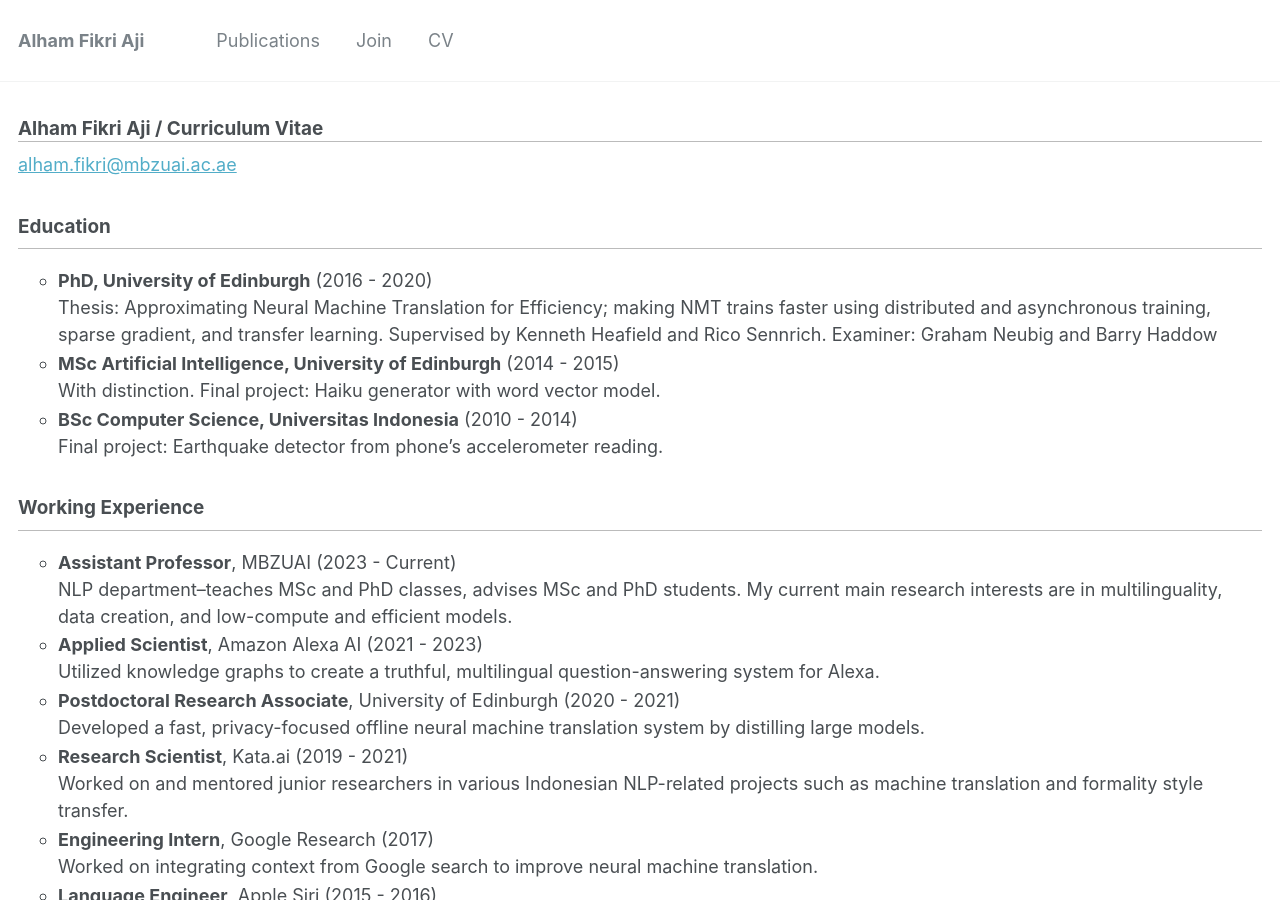
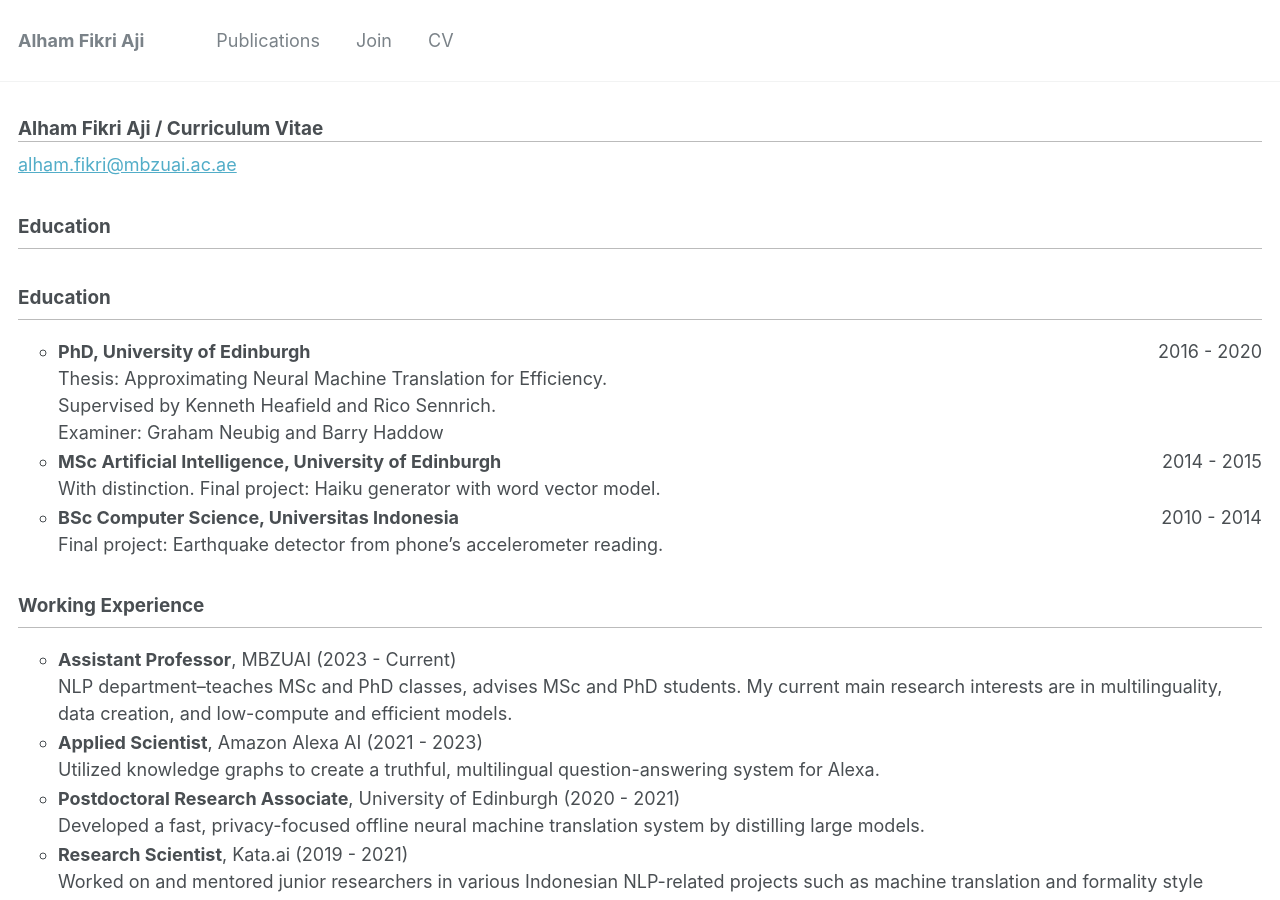
Before and after one commit to afaji/afaji.github.io, a Jekyll site: the page built from _pages/cv.md, in a window 1280 px wide and 900 px high. Built offline with Jekyll 4.4.1, drawn with Linux system fonts in a browser that asks for light colours.

Commit message:
Update cv.md

```diff
--- a/_pages/cv.md
+++ b/_pages/cv.md
@@ -16,14 +16,16 @@ redirect_from:
 [//]: # (In the past, I have gained industry experience at companies such as Amazon, Google, and Apple.)
 
 ## Education
+## Education
 
-* **PhD, University of Edinburgh** (2016 - 2020)\
-<span class='desc'>Thesis: Approximating Neural Machine Translation for Efficiency; making NMT trains faster using distributed and asynchronous training, sparse gradient, and transfer learning. Supervised by Kenneth Heafield and Rico Sennrich.</span>
-<span class='desc'>Examiner: Graham Neubig and Barry Haddow</span>
-* **MSc Artificial Intelligence, University of Edinburgh** (2014 - 2015)\
-<span class='desc'>With distinction. Final project: Haiku generator with word vector model.</span>
-* **BSc Computer Science, Universitas Indonesia** (2010 - 2014)\
-<span class='desc'>Final project: Earthquake detector from phone's accelerometer reading.</span>
+* **PhD, University of Edinburgh** <span style="float: right;">2016 - 2020</span><br>
+  <span class='desc'>Thesis: Approximating Neural Machine Translation for Efficiency.</span><br>
+  <span class='desc'>Supervised by Kenneth Heafield and Rico Sennrich.</span><br>
+  <span class='desc'>Examiner: Graham Neubig and Barry Haddow</span>
+* **MSc Artificial Intelligence, University of Edinburgh** <span style="float: right;">2014 - 2015</span>\
+  <span class='desc'>With distinction. Final project: Haiku generator with word vector model.</span>
+* **BSc Computer Science, Universitas Indonesia** <span style="float: right;">2010 - 2014</span>\
+  <span class='desc'>Final project: Earthquake detector from phone's accelerometer reading.</span>
 
 ## Working Experience
 
```
